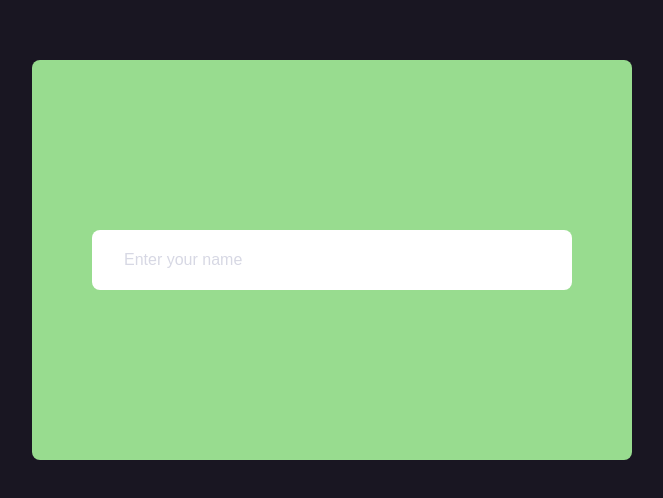
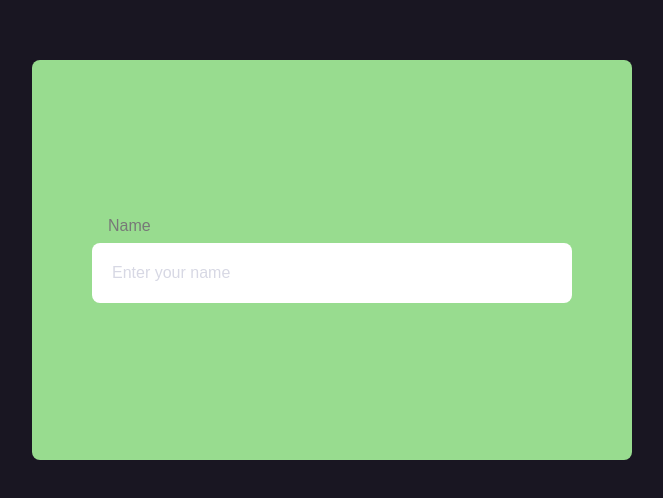
Before and after one commit to chrmartins/without-cra, a React app: page / in a window 1280 px wide. Shown: the part 140-638 px from the top of the page, without its empty margins (308-971 px from the left). Built offline with nearby package versions, Linux system fonts and the light colour scheme.

Commit message:
feat: styles and config

```diff
--- a/src/components/input/Input.tsx
+++ b/src/components/input/Input.tsx
@@ -3,6 +3,7 @@ import { InputProps } from './type'
 
 export const Input = ({
   type,
+  label,
   placeholder,
   onChange,
   value,
@@ -10,6 +11,7 @@ export const Input = ({
 }: InputProps) => {
   return (
     <S.Container>
+      <S.Label>{label}</S.Label>
       <S.Input
         name={name}
         type={type}
--- a/src/components/input/styles.ts
+++ b/src/components/input/styles.ts
@@ -4,7 +4,7 @@ export const Container = styled.div`
   display: flex;
   flex-direction: column;
   justify-content: center;
-  align-items: center;
+  align-items: left;
 `
 
 export const Input = styled.input`
@@ -20,10 +20,17 @@ export const Input = styled.input`
     color: ${theme.colors.darkGrey};
 
     ::placeholder {
-      padding: 0 ${theme.spacings.small};
+      padding: 0 ${theme.spacings.xxsmall};
       color: ${theme.colors.lightGrey};
     }
   `}
 `
-
-// Fazer estilo do input conforme estilo do botão curso React Avançado
+export const Label = styled.label`
+  ${({ theme }) => css`
+    padding-left: ${theme.spacings.small};
+    font-size: ${theme.spacings.small};
+    color: ${theme.colors.grey};
+    font-weight: 400;
+    padding-bottom: ${theme.spacings.xsmall};
+  `}
+`
--- a/src/components/input/type.ts
+++ b/src/components/input/type.ts
@@ -1,6 +1,7 @@
 export type InputProps = {
   name: string
   type?: string
+  label?: string
   placeholder: string
   onChange: (event: React.ChangeEvent<HTMLInputElement>) => void
   value: string
--- a/src/pages/home/Home.tsx
+++ b/src/pages/home/Home.tsx
@@ -11,7 +11,8 @@ export function Home() {
     <S.Container>
       <S.Form>
         <Input
-          name="nome"
+          label="Name"
+          name="name"
           type="text"
           placeholder="Enter your name"
           value={nameField}
--- a/src/styles/theme.ts
+++ b/src/styles/theme.ts
@@ -2,6 +2,7 @@ export default {
   colors: {
     darkPurple: '#191622',
     lightGrey: '#D7D8E4',
+    grey: '#787878',
     darkGrey: '#2c2c2c',
     lightGreen: '#98dc8f'
   },
--- a/webpack.config.js
+++ b/webpack.config.js
@@ -1,11 +1,14 @@
-const path = require('path');
-const HtmlWebpackPlugin = require('html-webpack-plugin');
-const ReactRefreshWebpackPlugin = require('@pmmmwh/react-refresh-webpack-plugin');
+/* eslint-disable no-undef */
+/* eslint-disable @typescript-eslint/no-var-requires */
 
-const isDevelopment = process.env.NODE_ENV !== 'production';
+const path = require('path')
+const HtmlWebpackPlugin = require('html-webpack-plugin')
+const ReactRefreshWebpackPlugin = require('@pmmmwh/react-refresh-webpack-plugin')
+
+const isDevelopment = process.env.NODE_ENV !== 'production'
 
 module.exports = {
-  mode: isDevelopment ? 'development': 'production',
+  mode: isDevelopment ? 'development' : 'production',
   devtool: isDevelopment ? 'eval-source-map' : 'source-map',
   entry: path.resolve(__dirname, 'src', 'index.tsx'),
   output: {
@@ -13,15 +16,15 @@ module.exports = {
     filename: 'bundle.js'
   },
   resolve: {
-    extensions: ['.js', '.jsx', '.ts', '.tsx'],
+    extensions: ['.js', '.jsx', '.ts', '.tsx']
   },
   devServer: {
     static: {
-      directory: path.join(__dirname, 'public'),
+      directory: path.join(__dirname, 'public')
     },
     compress: true,
     port: 8000,
-    hot: true,
+    hot: true
   },
   plugins: [
     isDevelopment && new ReactRefreshWebpackPlugin(),
@@ -48,7 +51,6 @@ module.exports = {
         exclude: /node_modules/,
         use: ['style-loader', 'css-loader', 'sass-loader']
       }
-    ],
+    ]
   }
-
 }
```
